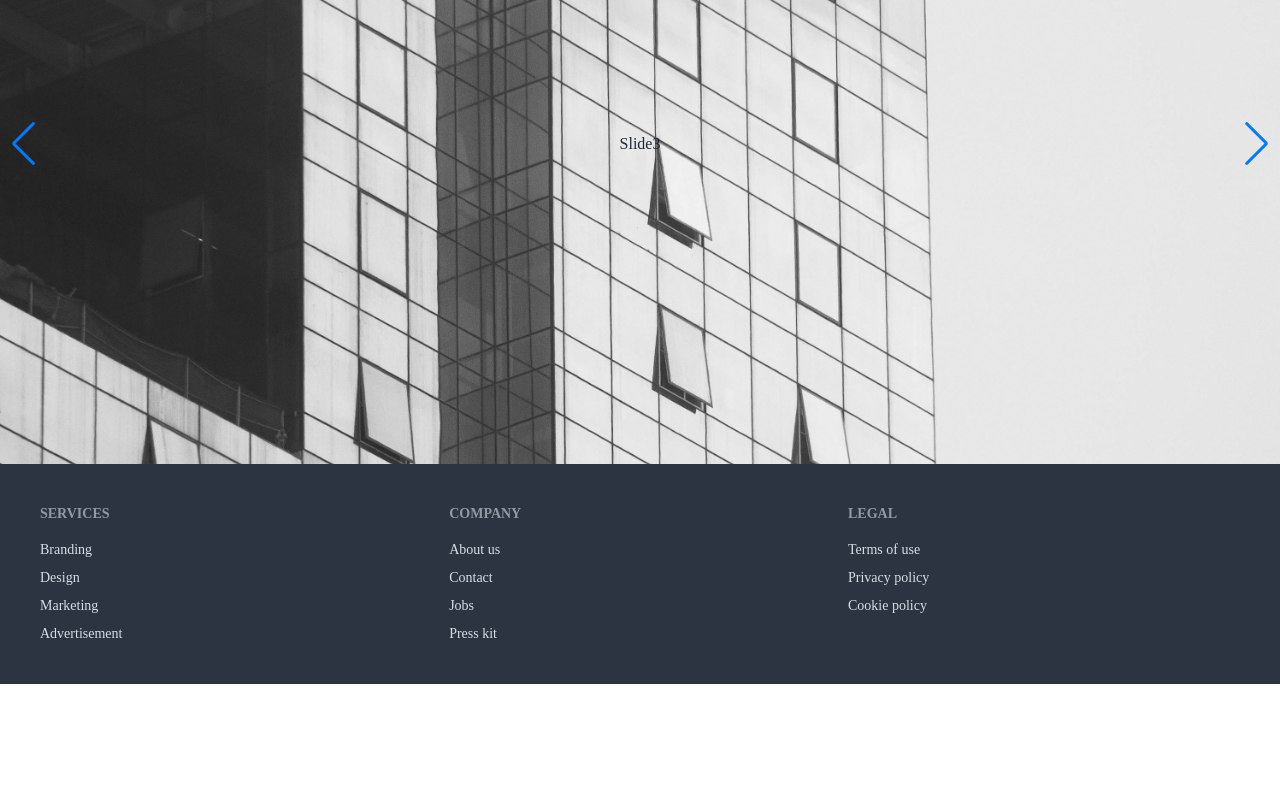
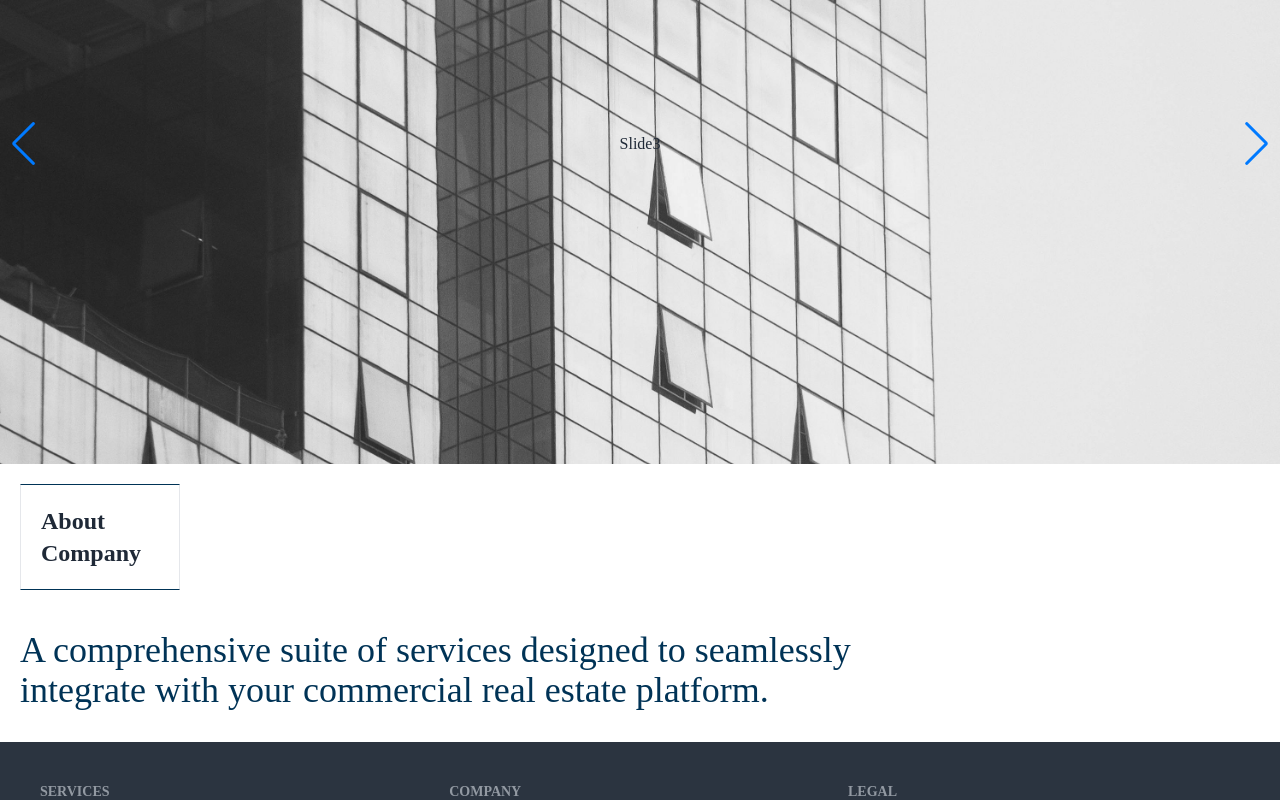
Before and after one commit to AkashAhmed007/Real-State, a React (Vite) app in the folder Real-Estate-Website/: page / in a window 1280 px wide. Shown: the part 280-1080 px from the top of the page. Before the commit the page ends 964 px from the top, so only its background shows below. Built offline with nearby package versions, Linux system fonts and the light colour scheme; a web font is replaced by a local one.

Commit message:
About section design start

```diff
--- a/Real-Estate-Website/src/Components/Banner.jsx
+++ b/Real-Estate-Website/src/Components/Banner.jsx
@@ -1,9 +1,47 @@
+import { Swiper, SwiperSlide } from "swiper/react";
+import "swiper/css/bundle";
+import { Navigation, Autoplay } from "swiper/modules";
+
 const Banner = () => {
-    return (
-        <div>
-            <h1>This is banner section</h1>
-        </div>
-    );
+  return (
+    <div>
+      <Swiper
+        navigation={true}
+        modules={[Navigation, Autoplay]}
+        loop={true}
+        autoplay={{ delay: 2000 }}
+      >
+        <SwiperSlide>
+          <div className="slide1 slider">
+            <h1 className="text-8xl font-extrabold text-black">
+              Driven By Integrity
+            </h1>
+          </div>
+        </SwiperSlide>
+        <SwiperSlide>
+          <div className="slide2 slider">
+            <h1>Slide2</h1>
+          </div>
+        </SwiperSlide>
+        <SwiperSlide>
+          <div className="slide3 slider">
+            <h1>Slide3</h1>
+          </div>
+        </SwiperSlide>
+        <SwiperSlide>
+          <div className="slide4 slider">
+            <h1>Slide4</h1>
+          </div>
+        </SwiperSlide>
+      </Swiper>
+
+      <div>
+        <h2 className="border border-t-[rgb(0,51,86)] border-b-[rgb(0,51,86)] m-5 text-2xl font-extrabold px-5 py-5 w-40">About Company</h2>
+        <p className="text-4xl m-3 px-2 py-5 text-[rgb(0,51,86)] w-3/4">A comprehensive suite of services designed to seamlessly integrate with your commercial real estate platform.</p>
+      </div>
+
+    </div>
+  );
 };
 
 export default Banner;
--- a/Real-Estate-Website/src/Components/Navbar.jsx
+++ b/Real-Estate-Website/src/Components/Navbar.jsx
@@ -3,7 +3,7 @@ import { FcHome } from "react-icons/fc";
 
 const Navbar = () => {
   return (
-    <div className="bg-black w-full p-5 ">
+    <div className="bg-black w-full p-5">
       <div className="navbar bg-base-100">
         <div className="navbar-start">
           <div className="dropdown">
--- a/Real-Estate-Website/src/Pages/About.jsx
+++ b/Real-Estate-Website/src/Pages/About.jsx
@@ -1,6 +1,6 @@
 const About = () => {
     return (
-        <div>
+        <div className="min-h-screen">
             <h2>This is about page</h2>
         </div>
     );
--- a/Real-Estate-Website/src/Pages/Home.jsx
+++ b/Real-Estate-Website/src/Pages/Home.jsx
@@ -1,39 +1,9 @@
-import { Swiper, SwiperSlide } from "swiper/react";
-import "swiper/css/bundle";
-import { Navigation, Autoplay, Pagination } from "swiper/modules";
-
+import Banner from "../Components/Banner";
 const Home = () => {
   return (
-    <div>
-      <Swiper
-        navigation={true}
-        Pagination={true}
-        modules={[Navigation, Autoplay, Pagination]}
-        loop={true}
-        autoplay={{ delay: 2000 }}
-      >
-        <SwiperSlide>
-          <div className="slide1 slider">
-            <h1 className="text-8xl font-extrabold text-black">Driven By Integrity</h1>
-          </div>
-        </SwiperSlide>
-        <SwiperSlide>
-          <div className="slide2 slider">
-            <h1>Slide2</h1>
-          </div>
-        </SwiperSlide>
-        <SwiperSlide>
-          <div className="slide3 slider">
-            <h1>Slide3</h1>
-          </div>
-        </SwiperSlide>
-        <SwiperSlide>
-          <div className="slide4 slider">
-            <h1>Slide4</h1>
-          </div>
-        </SwiperSlide>
-      </Swiper>
-    </div>
+    <>
+    <Banner></Banner>
+    </>
   );
 };
 
```
Also changed, not shown: 1 other file (tests, documents, lock files or other folders).
